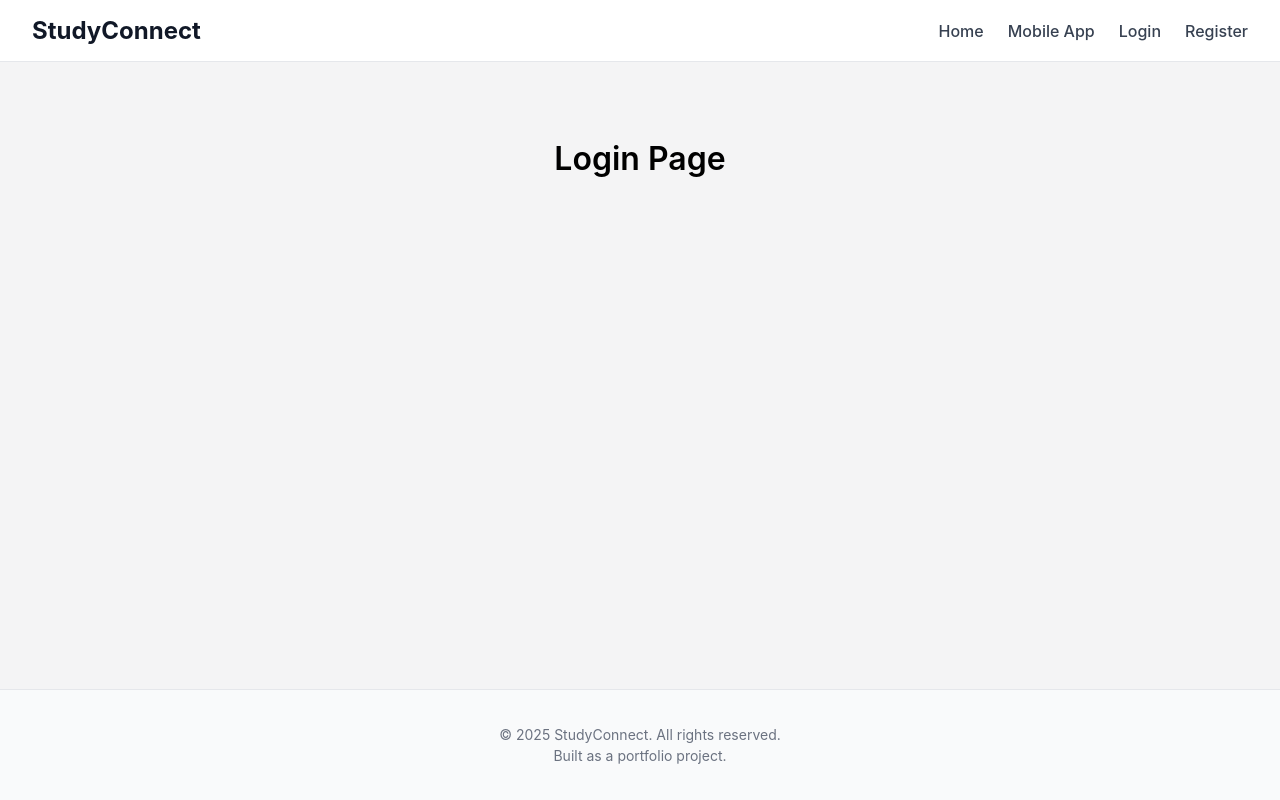
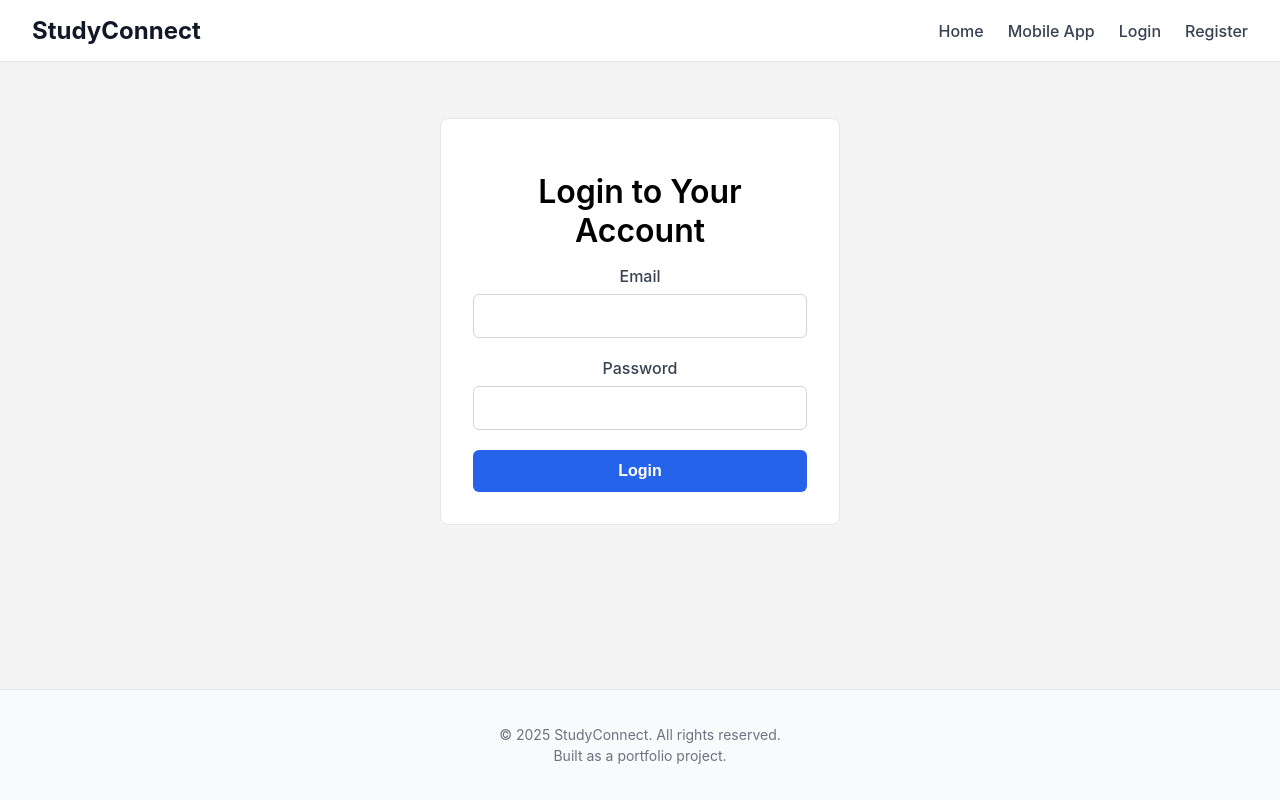
Before and after one commit to vachprogramming/django-blog, a React app in the folder frontend/: page /login in a window 1280 px wide. Built offline with nearby package versions, Linux system fonts and the light colour scheme; the HTML template or start-up script is replaced by a standard one.

Commit message:
refactor: Replace dj-rest-auth login with simple custom view

```diff
--- /dev/null
+++ b/frontend/src/context/AuthContext.jsx
@@ -0,0 +1,44 @@
+
+import { createContext, useState } from 'react';
+
+// 1. Create the context itself
+const AuthContext = createContext();
+
+// 2. Create the "Provider" component
+// This is the component that will "provide" the auth data
+// to all its children (our entire app)
+export const AuthProvider = ({ children }) => {
+
+  // 3. We'll store the auth token in state
+  // For now, it starts as 'null' (logged out)
+  const [authToken, setAuthToken] = useState(null);
+
+  // 4. We'll create a 'login' function
+  const login = (token) => {
+    setAuthToken(token);
+    // We'll also save it to localStorage soon
+  };
+
+  // 5. We'll create a 'logout' function
+  const logout = () => {
+    setAuthToken(null);
+    // We'll also remove it from localStorage soon
+  };
+
+  // 6. This is the data we'll share with our app
+  const contextData = {
+    authToken: authToken,
+    login: login,
+    logout: logout,
+  };
+
+  // 7. We return the "Provider" with the data
+  return (
+    <AuthContext.Provider value={contextData}>
+      {children}
+    </AuthContext.Provider>
+  );
+};
+
+// 8. Export the context so other components can use it
+export default AuthContext;
--- a/frontend/src/pages/LoginPage.jsx
+++ b/frontend/src/pages/LoginPage.jsx
@@ -1,9 +1,94 @@
-import styles from './Page.module.css';
+
+import { useState } from 'react';
+import axios from 'axios';
+import { useNavigate } from 'react-router-dom';
+
+// Import our shared styles
+import pageStyles from './Page.module.css';
+import formStyles from './Form.module.css';
 
 function LoginPage() {
+  // 1. Create state for the email and password
+  const [email, setEmail] = useState('');
+  const [password, setPassword] = useState('');
+
+  // State for holding error messages
+  const [error, setError] = useState(null);
+
+  const navigate = useNavigate();
+
+  // 2. This function runs when the form is submitted
+  // studyconnect/frontend/src/pages/LoginPage.jsx
+
+const handleSubmit = async (e) => {
+  e.preventDefault();
+  setError(null);
+
+  try {
+    // 3. We send a POST request to OUR NEW login endpoint
+    const response = await axios.post(
+      'http://127.0.0.1:8000/api/login/',
+      {
+        email: email, // Our backend view handles this
+        password: password,
+      }
+    );
+
+    // 4. If successful, our API sends back a "token"
+    console.log(response.data); // Should show { token: "..." }
+
+    // --- THIS IS THE NEXT BIG STEP ---
+    // We need to save this token!
+
+    navigate('/');
+
+  } catch (err) {
+    // 5. If the API sends an error
+    console.error('Login error:', err.response.data);
+
+    if (err.response && err.response.data && err.response.data.error) {
+      // Our new API sends a simple error message
+      setError(err.response.data.error);
+    } else {
+      setError('An unexpected error occurred. Please try again.');
+    }
+  }
+};
+
   return (
-    <div className={styles.container}>
-      <h1 className={styles.title}>Login Page</h1>
+    <div className={pageStyles.container}>
+      {/* 6. We reuse our existing form styles! Clean code. */}
+      <form className={formStyles.form} onSubmit={handleSubmit}>
+        <h1 className={pageStyles.title}>Login to Your Account</h1>
+
+        {error && <p className={formStyles.error}>{error}</p>}
+
+        <div className={formStyles.formGroup}>
+          <label htmlFor="email">Email</label>
+          <input
+            type="email"
+            id="email"
+            value={email}
+            onChange={(e) => setEmail(e.target.value)}
+            required
+          />
+        </div>
+
+        <div className={formStyles.formGroup}>
+          <label htmlFor="password">Password</label>
+          <input
+            type="password"
+            id="password"
+            value={password}
+            onChange={(e) => setPassword(e.target.value)}
+            required
+          />
+        </div>
+
+        <button type="submit" className={formStyles.submitButton}>
+          Login
+        </button>
+      </form>
     </div>
   );
 }
```
Also changed, not shown: frontend/src/main.jsx (+6 -1 lines), 2 other files (tests, documents, lock files or other folders).
